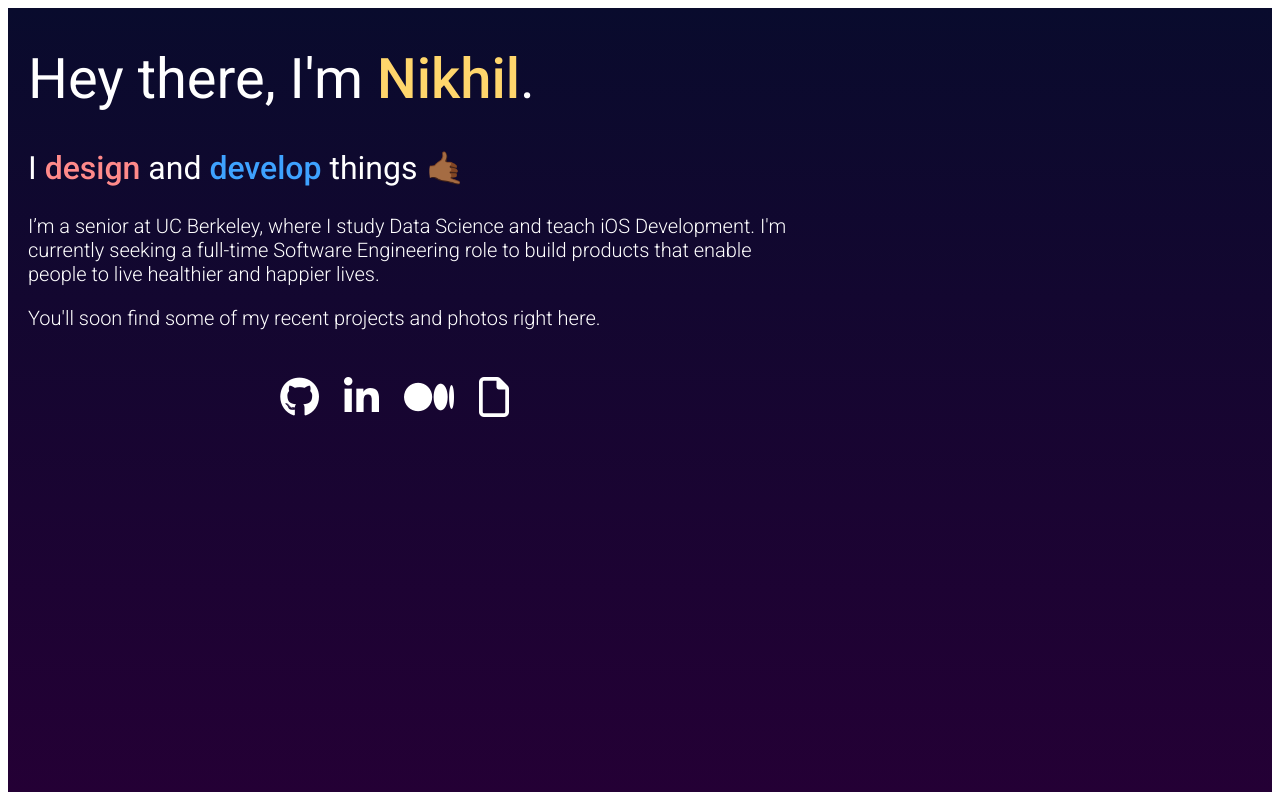
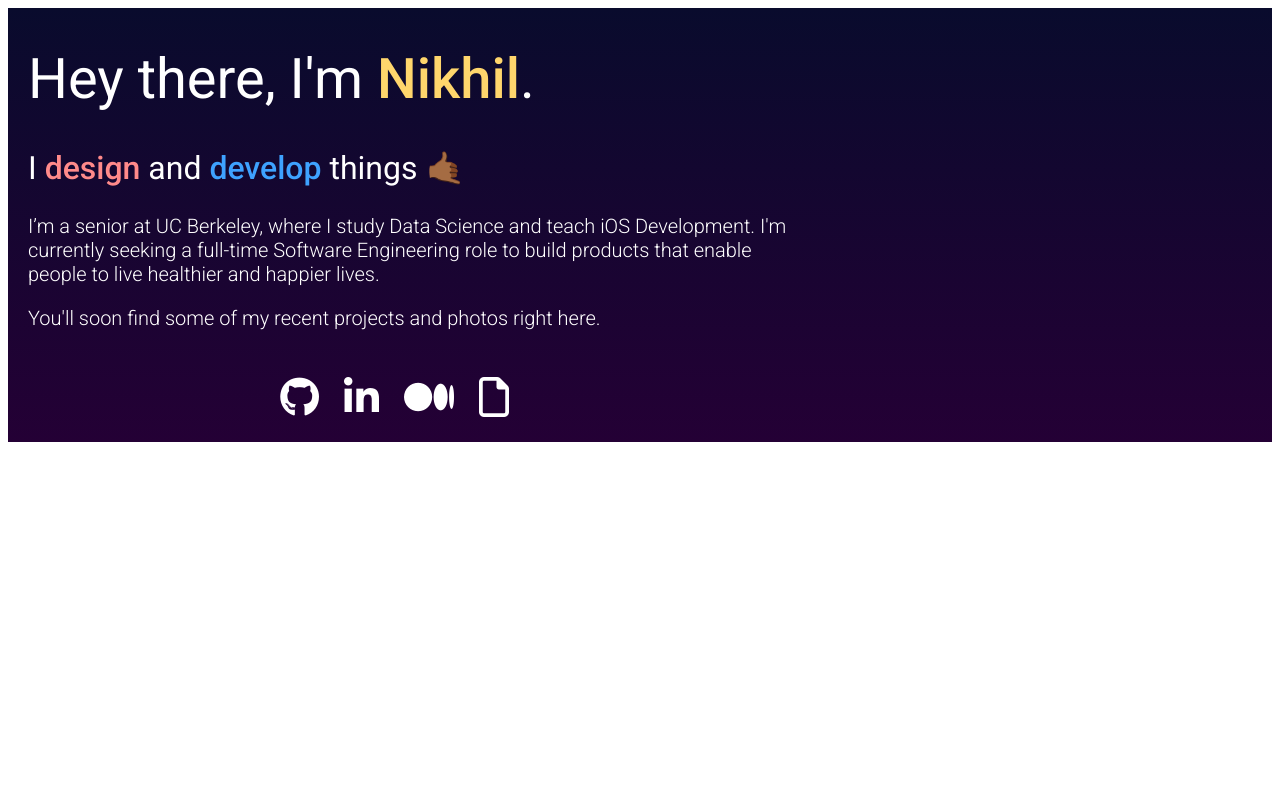
Before and after one commit to nyerasi/nyerasi.github.io, a React (Create React App) app: page / in a window 1280 px wide. Built offline with nearby package versions, Linux system fonts and the light colour scheme.

Commit message:
removed style from index.html

```diff
--- a/public/index.html
+++ b/public/index.html
@@ -1,6 +1,4 @@
-<style>
-  html, body { height: 100%, margin: 0}
-</style>
+
 <!DOCTYPE html>
 <html lang="en">
   <head>
@@ -10,7 +8,7 @@
     <meta name="theme-color" content="#000000" />
     <meta
       name="yerasi.com"
-      content="created using create-react-app and published with GitHub Pages"
+      content="created with React and published with GitHub Pages"
     />
     <link rel="apple-touch-icon" href="logo192.png" />
     <link href="https://fonts.googleapis.com/css?family=Roboto:300,400,500&display=swap" rel="stylesheet">
--- a/src/components/SplashPage.js
+++ b/src/components/SplashPage.js
@@ -26,8 +26,8 @@ const Body = styled.p`
 
 const Background = styled.div`
   display: flex;
+  height: 100%;
   width: 100%;
-  height: 100%;
   background-image: linear-gradient(#090B2D, #240035);
 `;
 
```
Also changed, not shown: src/components/Back.js (deleted), src/components/Front.js (deleted).
